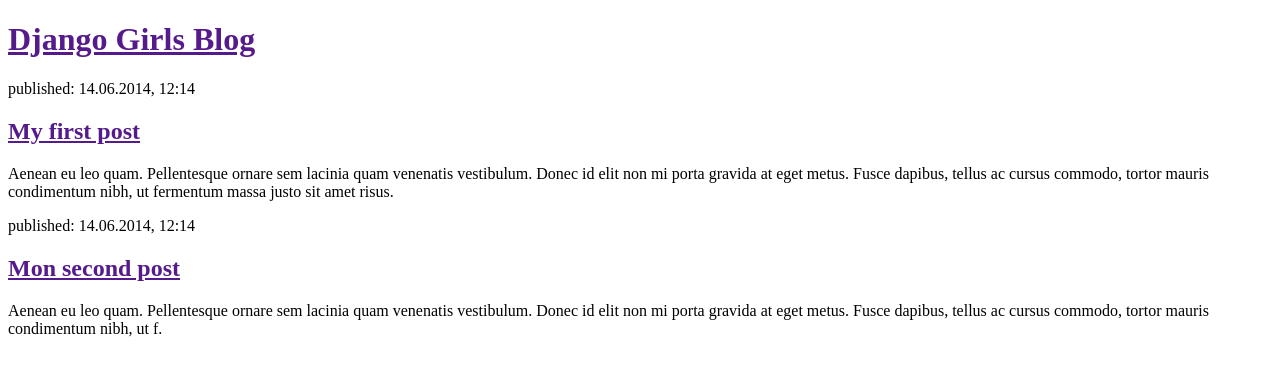
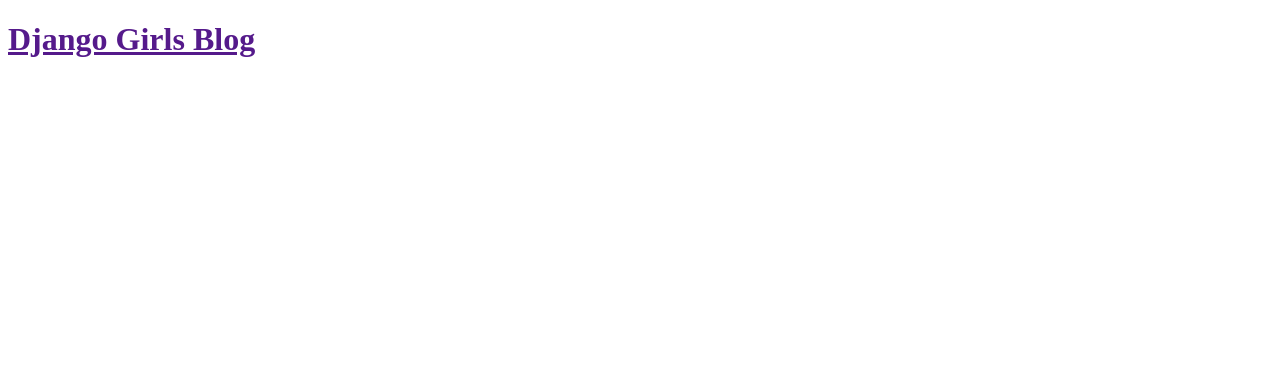
Before and after one commit to LucienBouletRoblin/my-first-restaurant-blog, a Django app: page / in a window 1280 px wide. Shown: the top 376 px of the page. Run offline with Django 3.2, Linux system fonts and the light colour scheme; tables that the repository leaves empty hold one stand-in row (values such as "Sample post").

Commit message:
Restaurant try, 4th

```diff
--- a/polls/templates/polls/post_list.html
+++ b/polls/templates/polls/post_list.html
@@ -9,17 +9,14 @@
         <div>
             <h1><a href="">Django Girls Blog</a></h1>
         </div>
+        {% for post in posts %}
+            <div>
+                <h1><a href="">{{ post.title }}</a></h1>
+                <p>{{ post.text }}</p>
+                <p>{{ post.author|linebreaksbr }}</p>
+                <p>publié: {{ post.published_date }}</p>
+            </div>
+        {% endfor %}
 
-        <div>
-            <p>published: 14.06.2014, 12:14</p>
-            <h2><a href="">My first post</a></h2>
-            <p>Aenean eu leo quam. Pellentesque ornare sem lacinia quam venenatis vestibulum. Donec id elit non mi porta gravida at eget metus. Fusce dapibus, tellus ac cursus commodo, tortor mauris condimentum nibh, ut fermentum massa justo sit amet risus.</p>
-        </div>
-
-        <div>
-            <p>published: 14.06.2014, 12:14</p>
-            <h2><a href="">Mon second post</a></h2>
-            <p>Aenean eu leo quam. Pellentesque ornare sem lacinia quam venenatis vestibulum. Donec id elit non mi porta gravida at eget metus. Fusce dapibus, tellus ac cursus commodo, tortor mauris condimentum nibh, ut f.</p>
-        </div>
     </body>
 </html>
--- a/polls/views.py
+++ b/polls/views.py
@@ -1,5 +1,8 @@
 from django.shortcuts import render
+from django.utils import timezone
+from .models import Post
 
 
 def post_list(request):
-    return render(request, 'polls/post_list.html', {})
+    posts = Post.objects.filter(published_date__lte=timezone.now()).order_by('published_date')
+    return render(request, 'polls/post_list.html', {'posts': posts})
```
